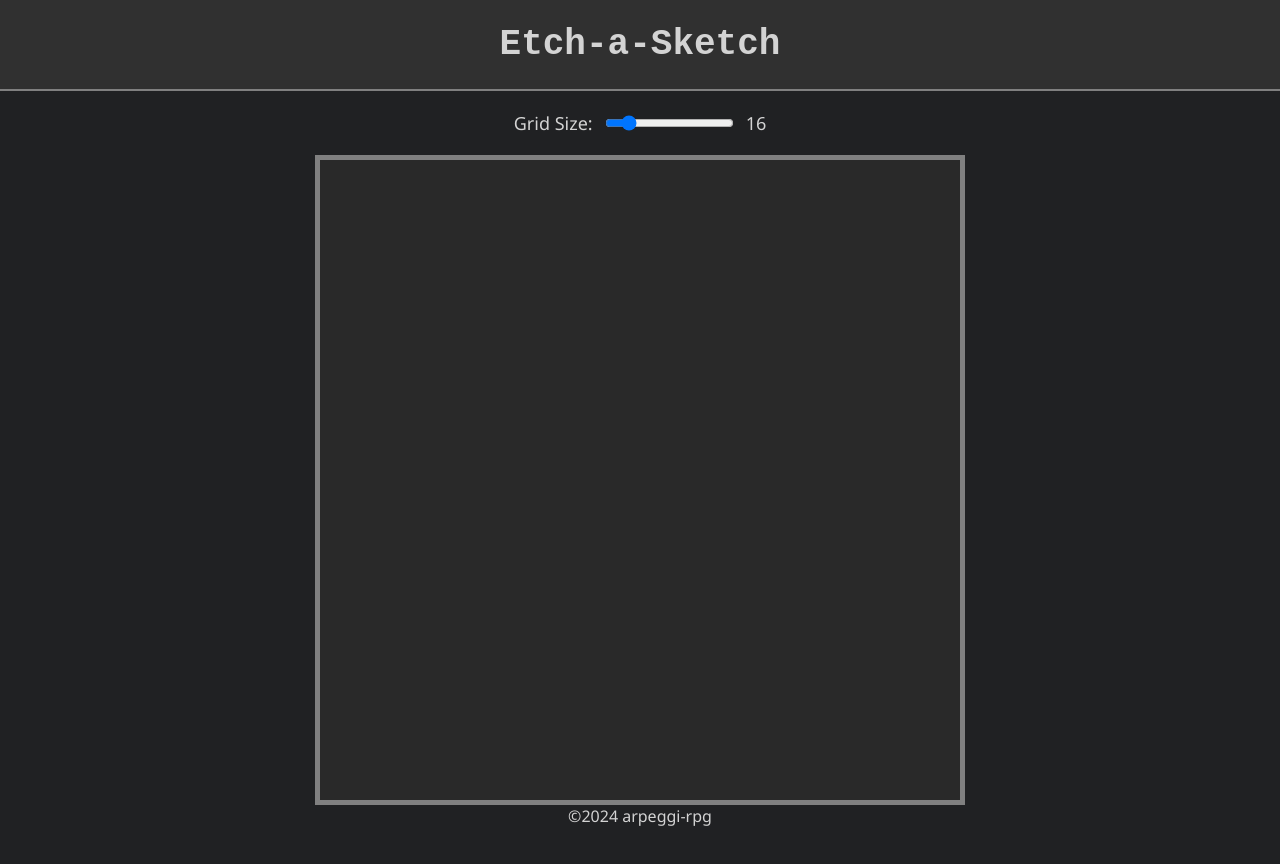
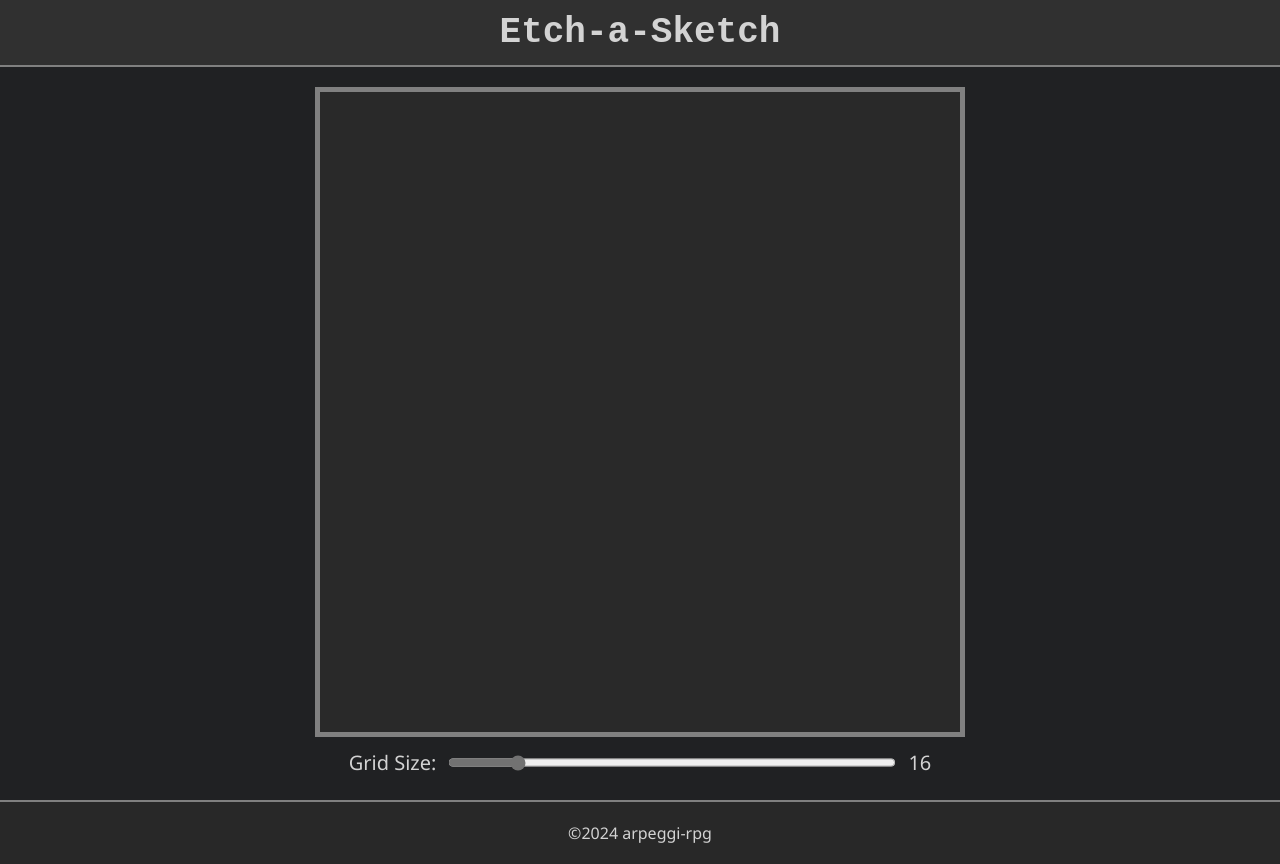
Before and after one commit to arpeggi-rpg/odin-etch-a-sketch, a plain HTML site: page index.html in a window 1280 px wide. Before the commit the page ends 827 px from the top, so only its background shows below. Drawn offline with Linux system fonts and the light colour scheme.

Commit message:
Add style to webpage

```diff
--- a/index.html
+++ b/index.html
@@ -9,12 +9,12 @@
 </head>
 <body>
     <header><h1>Etch-a-Sketch</h1></header>
+    <div id="gridContainer"></div>
         <div id="resizeMenu">
             <label for="resizeSlider">Grid Size:</label>
             <input type="range" id="resizeSlider" name="resizeSlider" min="2" max="100" value="16">
             <span id="currentSize"></span>
         </div>
-        <div id="gridContainer"></div>
     <footer>&#169;2024 arpeggi-rpg</footer>
 </body>
 </html>
--- a/styles/style.css
+++ b/styles/style.css
@@ -17,6 +17,8 @@ header {
 h1 {
     font-family:'Courier New', Courier, monospace;
     font-size: 36px;
+    margin-top: 12px;
+    margin-bottom: 12px;
 }
 
 #gridContainer {
@@ -26,6 +28,7 @@ h1 {
     width: 80vh;
     height: 80vh;
     margin: auto;
+    margin-top: 20px;
     align-self: center;
     background-color: #292929;
 }
@@ -34,9 +37,15 @@ h1 {
     align-self: center;
     display: flex;
     gap: 10px;
-    font-size: 18px;
+    font-size: 20px;
     font-weight: 500;
-    margin: 20px;
+    padding-bottom: 12px;
+    margin: 12px;
+}
+
+#resizeSlider {
+    accent-color: rgb(114, 114, 114);
+    width: 35vw;
 }
 
 .square {
@@ -44,5 +53,10 @@ h1 {
 }
 
 footer {
-    align-self: center;
+    width: 100%;
+    text-align: center;
+    padding-top: 20px;
+    padding-bottom: 20px;
+    border-top: 2px solid gray;
+    background-color: #282828;
 }
```
